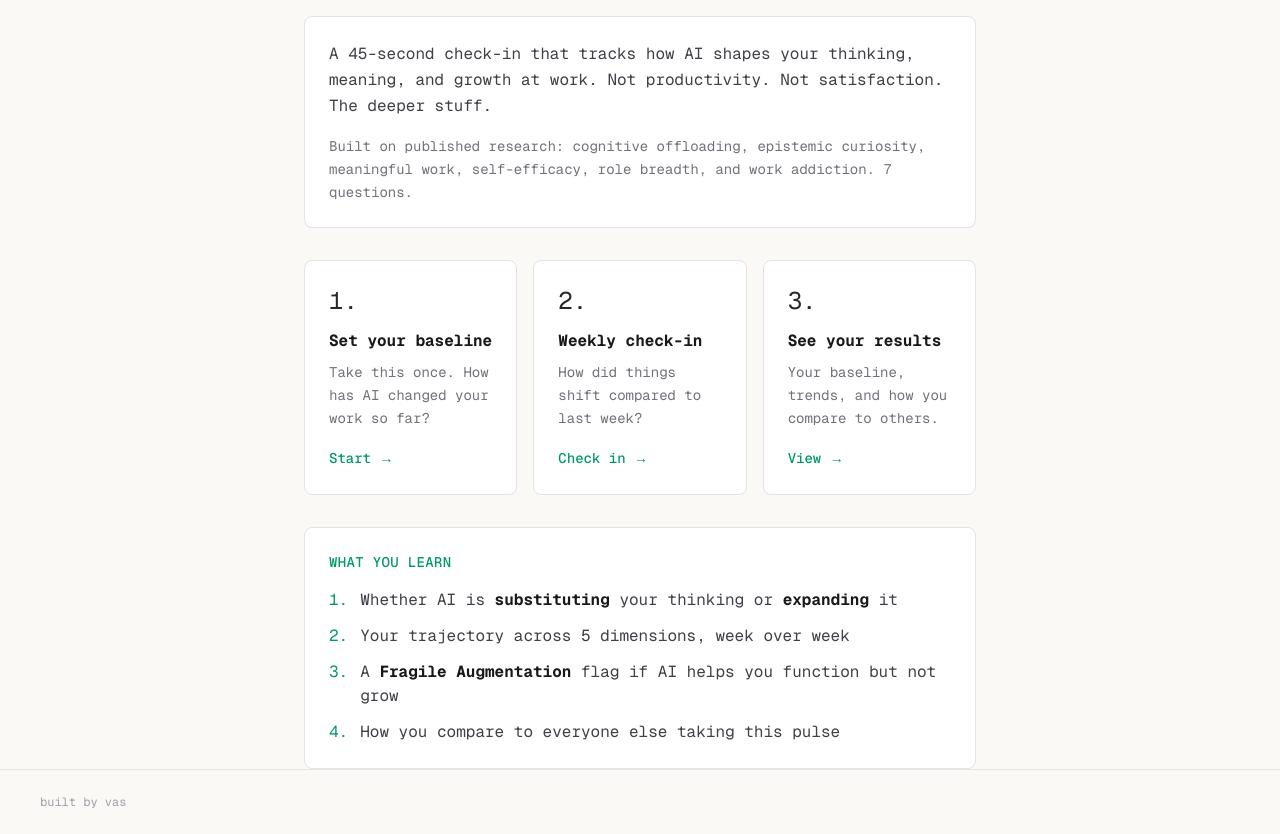
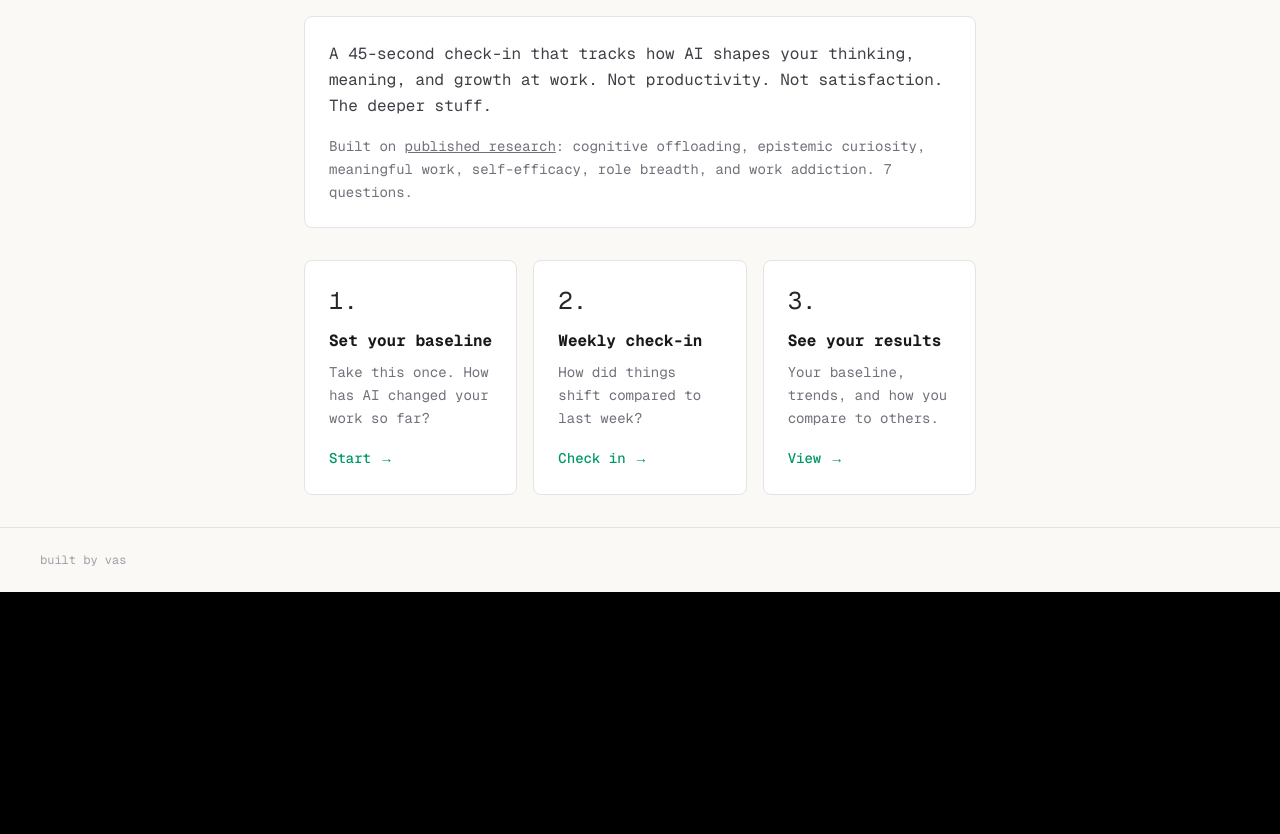
Before and after one commit to gorecki36/vasteams.com, a Next.js app: page /pulse in a window 1280 px wide. Shown: the part 440-1274 px from the top of the page. After the commit the page ends 1032 px from the top, so only its background shows below. Built offline with nearby package versions, Linux system fonts and the light colour scheme.

Commit message:
Remove What you learn section, link published research to paper

```diff
--- a/src/components/pulse/PulseLanding.tsx
+++ b/src/components/pulse/PulseLanding.tsx
@@ -63,7 +63,16 @@ export default function PulseLanding() {
               The deeper stuff.
             </p>
             <p className="text-sm text-zinc-500 leading-relaxed">
-              Built on published research: cognitive offloading, epistemic
+              Built on{" "}
+              <a
+                href="https://arxiv.org/pdf/2601.20245"
+                target="_blank"
+                rel="noopener noreferrer"
+                className="underline hover:text-zinc-700 transition-colors"
+              >
+                published research
+              </a>
+              : cognitive offloading, epistemic
               curiosity, meaningful work, self-efficacy, role breadth, and work
               addiction. 7 questions.
             </p>
@@ -123,38 +132,6 @@ export default function PulseLanding() {
             </Link>
           </div>
 
-          {/* What you learn */}
-          <div className="bg-white border border-zinc-200 rounded-lg p-6">
-            <h2 className="text-sm text-emerald-600 font-medium tracking-wide uppercase mb-4">
-              What you learn
-            </h2>
-            <div className="space-y-3">
-              <div className="flex gap-3">
-                <span className="text-emerald-600 shrink-0">1.</span>
-                <span className="text-base text-zinc-700">
-                  Whether AI is <strong className="text-zinc-900">substituting</strong> your thinking or <strong className="text-zinc-900">expanding</strong> it
-                </span>
-              </div>
-              <div className="flex gap-3">
-                <span className="text-emerald-600 shrink-0">2.</span>
-                <span className="text-base text-zinc-700">
-                  Your trajectory across 5 dimensions, week over week
-                </span>
-              </div>
-              <div className="flex gap-3">
-                <span className="text-emerald-600 shrink-0">3.</span>
-                <span className="text-base text-zinc-700">
-                  A <strong className="text-zinc-900">Fragile Augmentation</strong> flag if AI helps you function but not grow
-                </span>
-              </div>
-              <div className="flex gap-3">
-                <span className="text-emerald-600 shrink-0">4.</span>
-                <span className="text-base text-zinc-700">
-                  How you compare to everyone else taking this pulse
-                </span>
-              </div>
-            </div>
-          </div>
         </div>
       </main>
 
```
